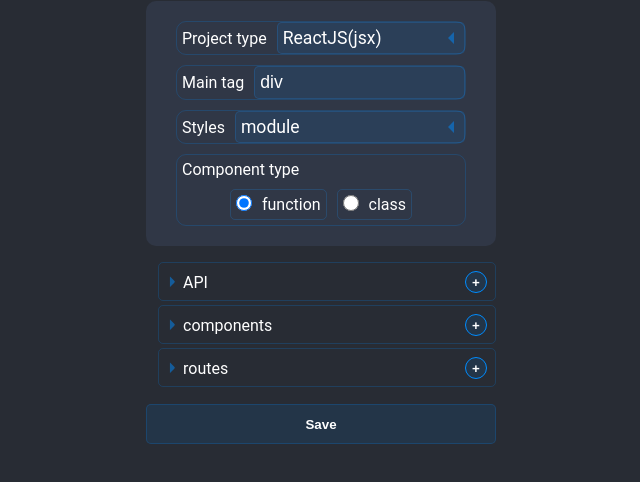
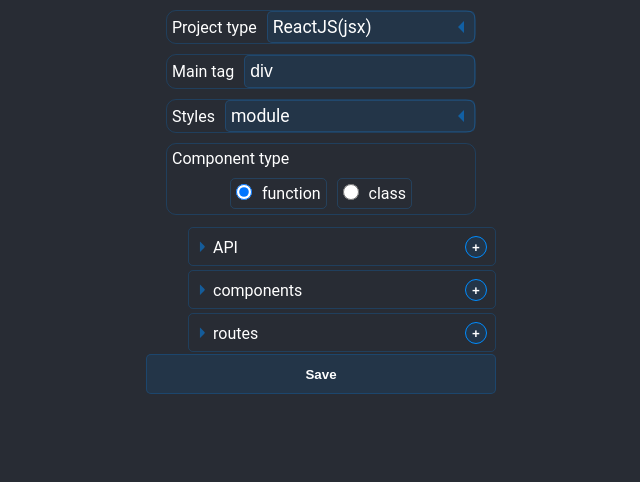
Before and after one commit to Vitalii-Volianyk/VSC-React_component, a React (Create React App) app in the folder ui/: page / in a window 1280 px wide. Shown: the top 482 px of the page, without its empty margins (319-959 px from the left). Built offline with nearby package versions, Linux system fonts and the light colour scheme.

Commit message:
Refactor App component to add folder path functionality and remove paths

```diff
--- a/ui/src/App.jsx
+++ b/ui/src/App.jsx
@@ -64,6 +64,12 @@
 		setPath((prev) => [...prev, ...compiled]);
 	};
 
+	const removePath = (index) => {
+		setPath((prev) => {
+			return prev.filter((_, i) => i !== index);
+		});
+	};
+
 	const saveFolder = (folderName) => {
 		if (folderName === "") {
 			setNewFoderPath("");
@@ -81,6 +87,7 @@
 
 	return (
 		<div className="App">
+			<div>
 				<div className="floating">
 					<Types templates={Templates} params={setParams} />
 					{newFoderPath !== "" && (
@@ -89,9 +96,17 @@
 				</div>
 
 				<Route addFolder={setNewFoderPath} folders={structure.folders} />
+			</div>
+			<div>
+				{path.map((p, i) => (
+					<div key={i}>
+						{p.path} <button onClick={() => removePath(i)}>X</button>
+					</div>
+				))}
 				<button className="MainButton" onClick={save}>
 					Save
 				</button>
+			</div>
 		</div>
 	);
 }
```
Lines whose indentation alone changed are shown as unchanged.
